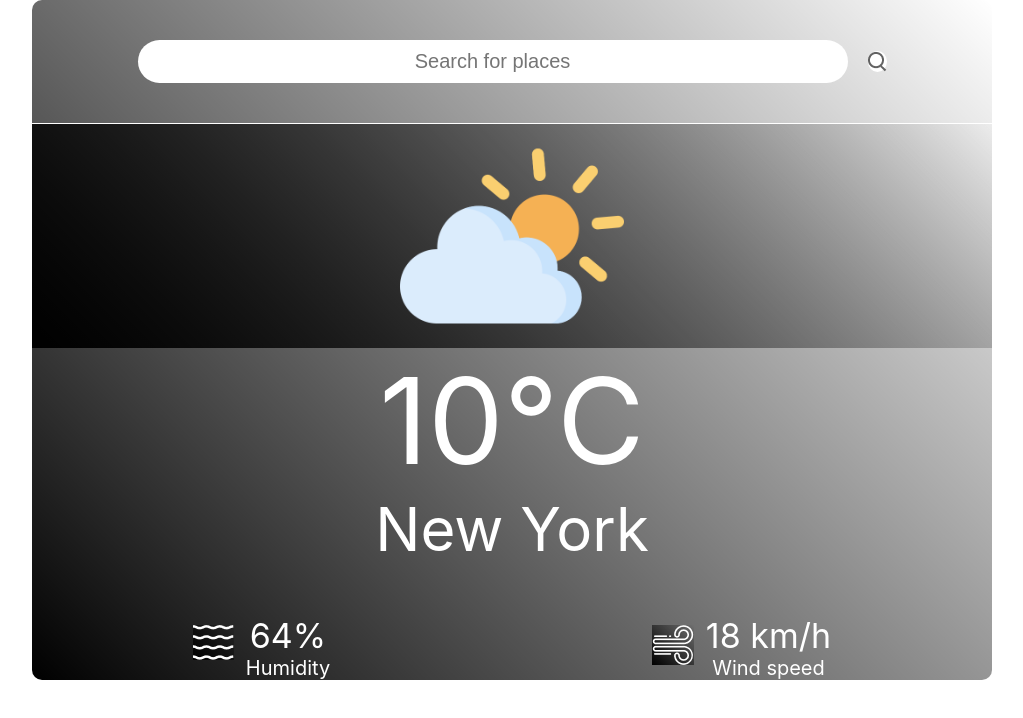
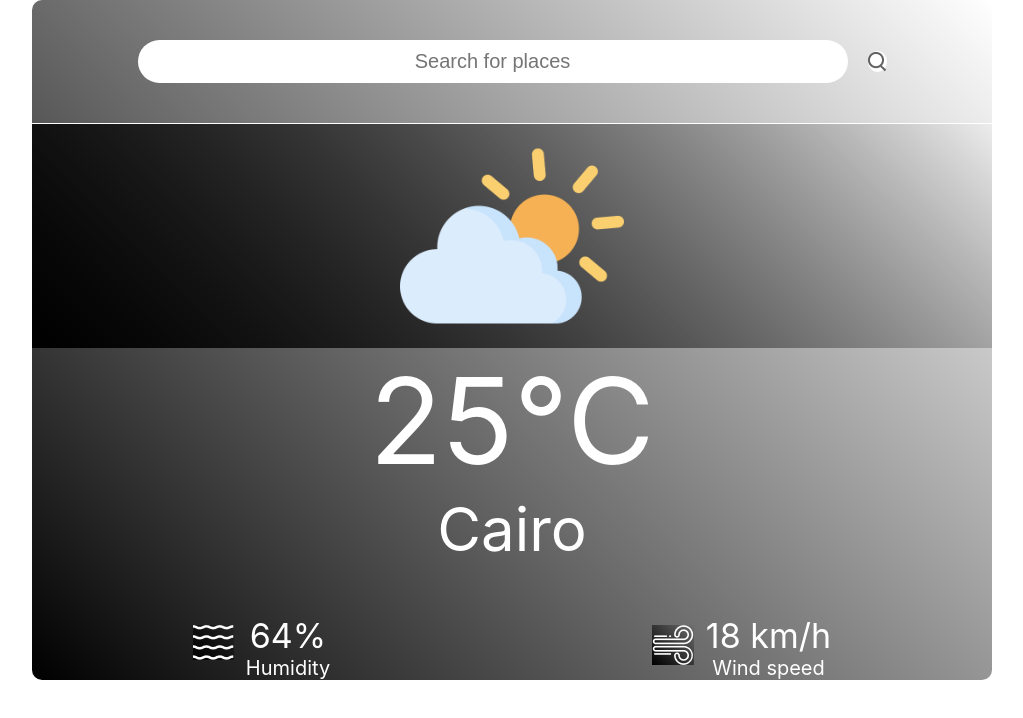
Before and after one commit to abdozayan12/weather-app, a React (Create React App) app: page / in a window 1280 px wide. Shown: the top 718 px of the page, without its empty margins (128-1151 px from the left). Built offline with nearby package versions, Linux system fonts and the light colour scheme.

Commit message:
Update WeatherApp.js

```diff
--- a/src/component/weatherApp/WeatherApp.js
+++ b/src/component/weatherApp/WeatherApp.js
@@ -56,8 +56,8 @@ const WeatherApp = () => {
       <div className="weather-icon">
         <img src={wicon} alt="cloudIcon" />
       </div>
-      <div className="temperature">10°C</div>
-      <div className="city">New York</div>
+      <div className="temperature">25°C</div>
+      <div className="city">Cairo</div>
       <WeatherCard humidity="64" wind="18" />
     </div>
   );
```
